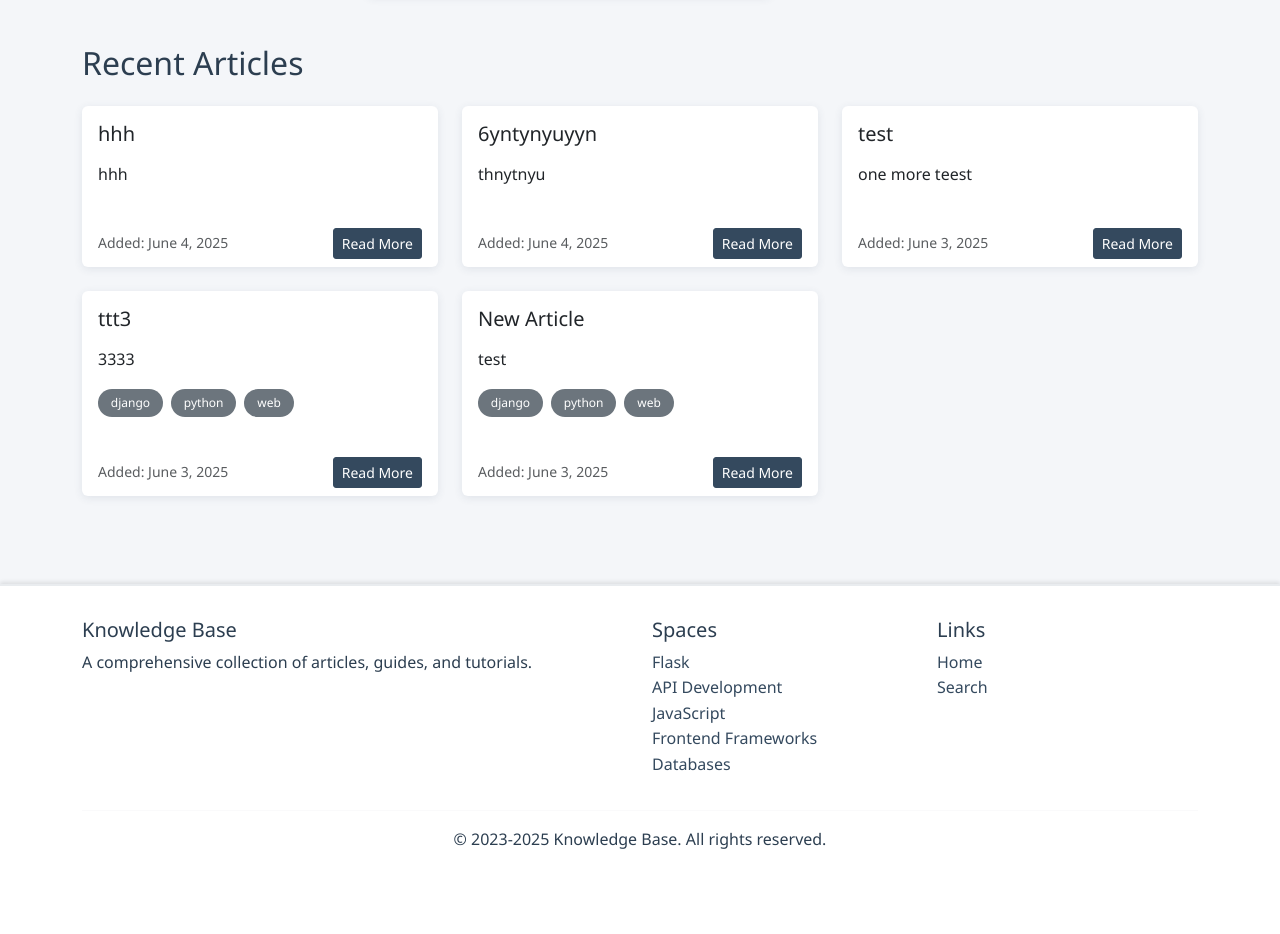
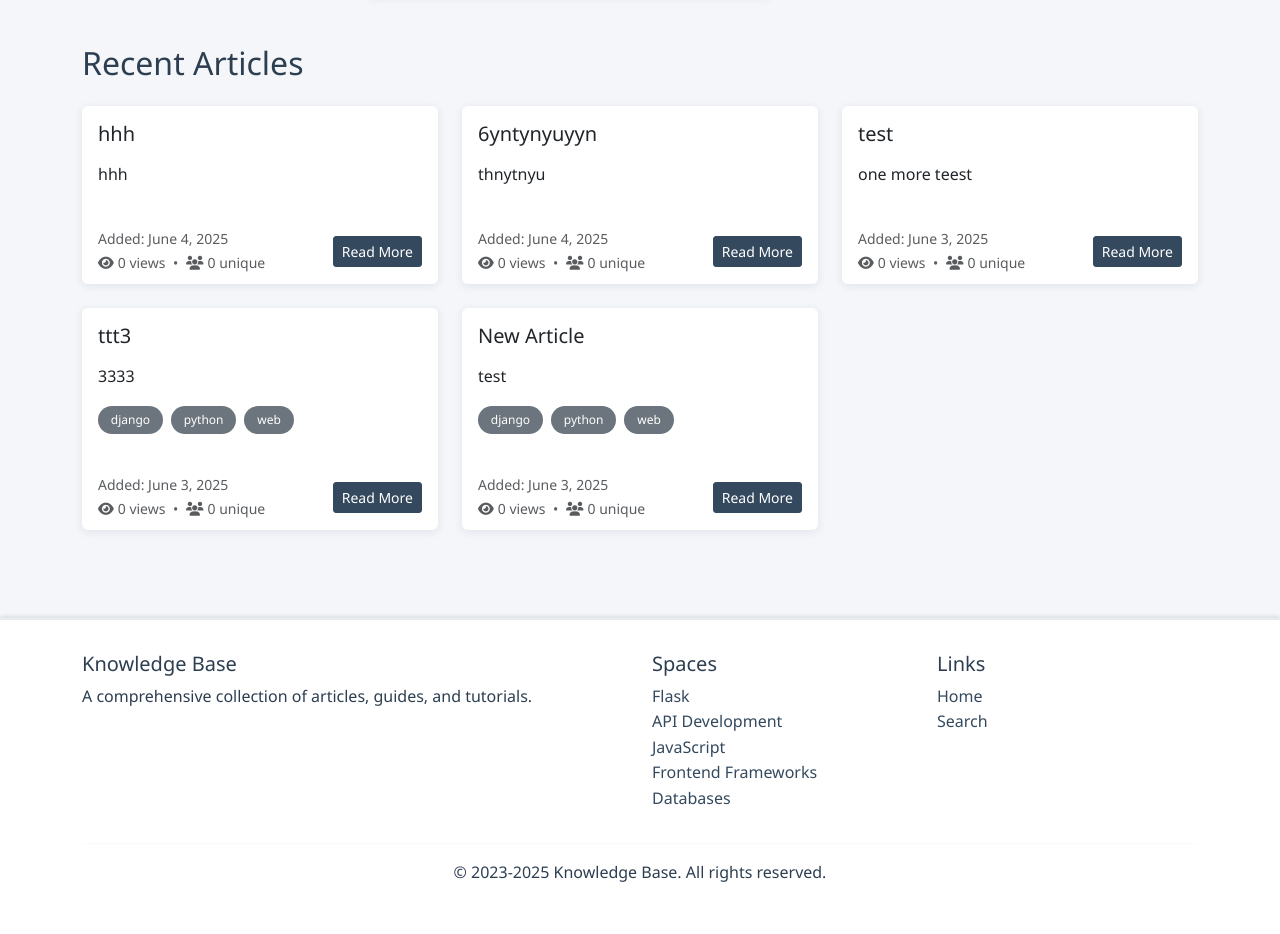
Before and after one commit to a-dulatov/KnowledgeVault, a Django app: page / in a window 1280 px wide. Shown: the part 870-1804 px from the top of the page. Before the commit the page ends 1719 px from the top, so only its background shows below. Run offline with Django 5.2, Linux system fonts and the light colour scheme; data comes from the database, SQL or seed files in the repository; data that the repository does not hold is empty.

Commit message:
Track how many times each article is viewed and display the view counts
Implements article view tracking by adding view_count and unique_view_count properties to articles in kb/views.py and displaying them in templates.

Replit-Commit-Author: Agent
Replit-Commit-Session-Id: f0db195c-3815-4fa9-97a7-62c5ad5a4d76
Replit-Commit-Screenshot-Url: https://storage.googleapis.com/screenshot-production-us-central1/5c4c90be-2196-4a0b-b7f2-267e1ae3c18c/35333c9b-558e-4ba0-a7fe-886de89c7691.jpg

```diff
--- a/kb/views.py
+++ b/kb/views.py
@@ -28,9 +28,11 @@ def index(request):
     labels = Label.objects.all()
     latest_articles = Article.objects.order_by('-created_at')[:5]
 
-    # Add read and favorite status for authenticated users
-    if request.user.is_authenticated:
-        for article in latest_articles:
+    # Add read, favorite status, and view counts for all users
+    for article in latest_articles:
+        article.view_count = article.get_view_count()
+        article.unique_view_count = article.get_unique_view_count()
+        if request.user.is_authenticated:
             article.is_read = article.is_read_by_user(request.user)
             article.is_favorited = article.is_favorited_by_user(request.user)
 
@@ -84,9 +86,11 @@ def space_detail(request, space_id):
     space = get_object_or_404(Space, id=space_id)
     articles = Article.objects.filter(space=space)
 
-    # Add read and favorite status for authenticated users
-    if request.user.is_authenticated:
-        for article in articles:
+    # Add read, favorite status, and view counts for all users
+    for article in articles:
+        article.view_count = article.get_view_count()
+        article.unique_view_count = article.get_unique_view_count()
+        if request.user.is_authenticated:
             article.is_read = article.is_read_by_user(request.user)
             article.is_favorited = article.is_favorited_by_user(request.user)
 
--- a/templates/article.html
+++ b/templates/article.html
@@ -324,8 +324,10 @@
                     <span class="me-3"><i class="far fa-edit me-1"></i> Updated: {{ article.updated_at }}</span>
                     {% endif %}
                     {% if article.author %}
-                    <span><i class="fas fa-user me-1"></i> Author: {{ article.author.username }}</span>
+                    <span class="me-3"><i class="fas fa-user me-1"></i> Author: {{ article.author.username }}</span>
                     {% endif %}
+                    <span class="me-3"><i class="fas fa-eye me-1"></i> Views: {{ view_count }}</span>
+                    <span><i class="fas fa-users me-1"></i> Unique: {{ unique_view_count }}</span>
                 </div>
                 <div>
                     <a href="{% url 'space_detail' space_id=article.space.id %}" class="badge bg-primary text-decoration-none">
--- a/templates/index.html
+++ b/templates/index.html
@@ -129,7 +129,14 @@
                 </div>
                 <div class="card-footer bg-transparent border-0">
                     <div class="d-flex justify-content-between align-items-center">
-                        <small class="text-muted">Added: {{ article.created_at }}</small>
+                        <div>
+                            <small class="text-muted d-block">Added: {{ article.created_at }}</small>
+                            <small class="text-muted">
+                                <i class="fas fa-eye me-1"></i>{{ article.view_count }} views
+                                <span class="mx-1">•</span>
+                                <i class="fas fa-users me-1"></i>{{ article.unique_view_count }} unique
+                            </small>
+                        </div>
                         <a href="{% url 'article_detail' article_id=article.id %}" class="btn btn-sm btn-primary">Read More</a>
                     </div>
                 </div>
```
Also changed, not shown: templates/space.html (+8 -1 lines).
